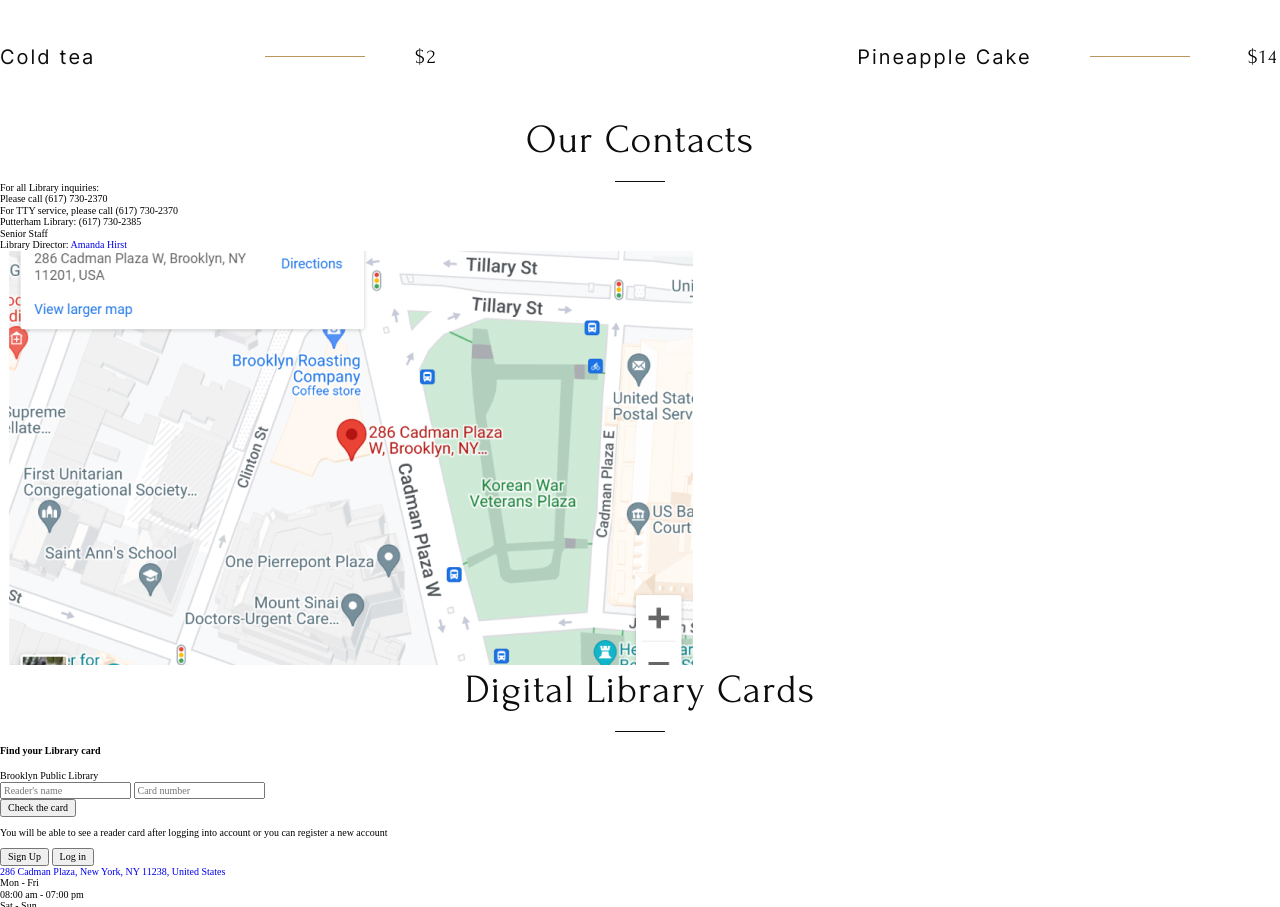
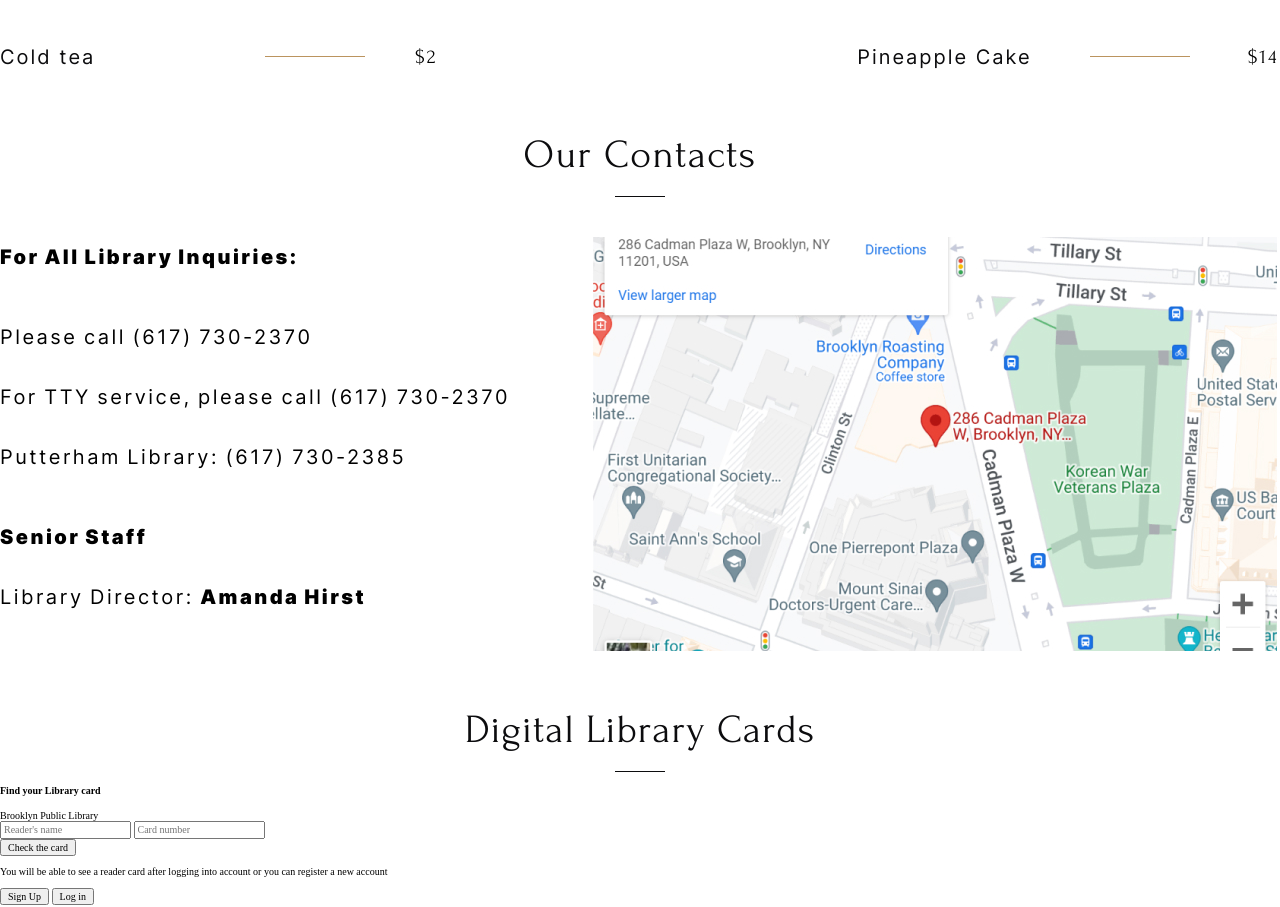
Before and after one commit to anastasia19141918/Library, a website: page index.html in a window 1280 px wide. Shown: the part 3681-4588 px from the top of the page. Drawn offline with Linux system fonts and the light colour scheme.

Commit message:
feat: add contact

```diff
--- a/index.html
+++ b/index.html
@@ -300,14 +300,14 @@
         <div class="contacts__desk">
           <div class="contacts__adress">
             <div class="contacts__inquiries">
-              <div class="contacts__text inquiries">For all Library inquiries:</div>
-              <div class="contacts__text">Please call (617) 730-2370</div>
-              <div class="contacts__text">For TTY service, please call (617) 730-2370</div>
-              <div class="contacts__text">Putterham Library: (617) 730-2385</div>
+              <div class="contacts__text inquiries library">For All Library Inquiries:</div>
+              <div class="contacts__text call">Please call (617) 730-2370</div>
+              <div class="contacts__text service">For TTY service, please call (617) 730-2370</div>
+              <div class="contacts__text putterham">Putterham Library: (617) 730-2385</div>
             </div>
             <div class="contacts__senior">
-              <div class="contacts__text inquiries">Senior Staff</div>
-              <div class="contacts__text">Library Director: <a href="mailto: AmandaHirst@gmail.com" class="inquiries">Amanda Hirst</a></div>
+              <div class="contacts__text inquiries senior">Senior Staff</div>
+              <div class="contacts__text library">Library Director: <a href="mailto: AmandaHirst@gmail.com" class="inquiries">Amanda Hirst</a></div>
             </div>
           </div>
           <div class="contacts__card">
--- /dev/null
+++ b/src/sass/component/_contact.scss
@@ -0,0 +1,52 @@
+.contacts {
+  padding: 0 0 50px 0;
+}
+
+.contact__title {
+  letter-spacing: 1.3px;
+}
+
+.contacts__desk {
+  display: flex;
+  padding: 40px 0px 0px 0px;
+  flex-direction: row;
+  justify-content: space-between;
+}
+
+.contacts__text {
+  font-family: 'Inter', sans-serif;
+  font-weight: 400;
+  font-size: 2.0rem;
+  line-height: 4.0rem;
+  letter-spacing: 2.5px;
+  word-spacing: -1.6px;
+}
+
+.inquiries {
+  font-weight: 700;
+  color: $color-black;
+}
+
+//margin-top start
+
+.library {
+  margin-bottom: 40px;
+}
+
+.call {
+  margin-bottom: 20px;
+}
+
+.service {
+  margin-bottom: 20px;
+}
+
+.putterham {
+  margin-bottom: 40px;
+}
+
+.senior {
+  margin-bottom: 20px;
+}
+
+//margin top end
--- a/src/sass/component/_shop.scss
+++ b/src/sass/component/_shop.scss
@@ -1,3 +1,7 @@
+.shop {
+  padding: 0 0 15px 0;
+}
+
 .shop__title {
   letter-spacing: 1.3px;
 }
@@ -43,7 +47,6 @@
   gap: 0 50px;
 }
 
-
 .shop__dessert {
   text-align: right;
 }
--- a/src/sass/style.scss
+++ b/src/sass/style.scss
@@ -13,3 +13,4 @@
 @import"component/about";
 @import"component/favorites";
 @import"component/shop";
+@import"component/contact";
```
Also changed, not shown: src/sass/style.css, 1 other file.
